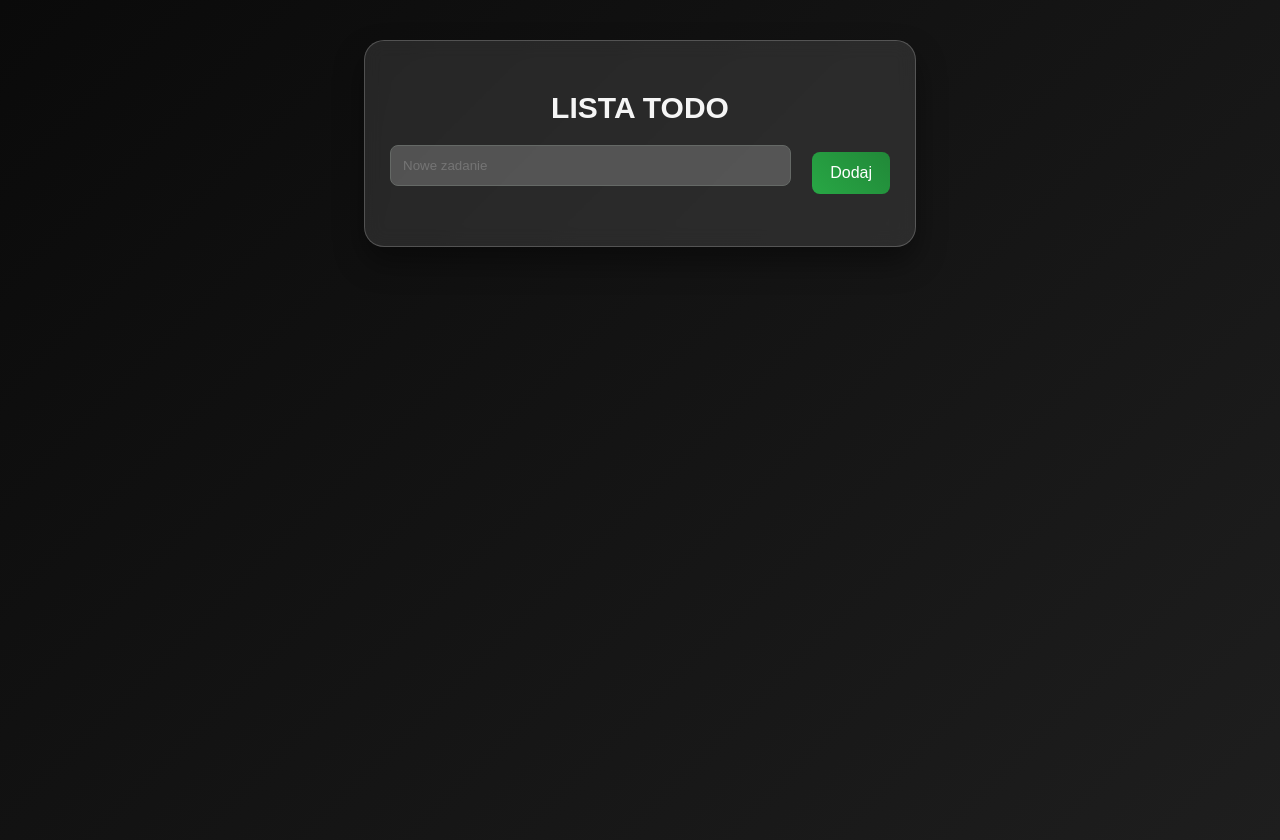
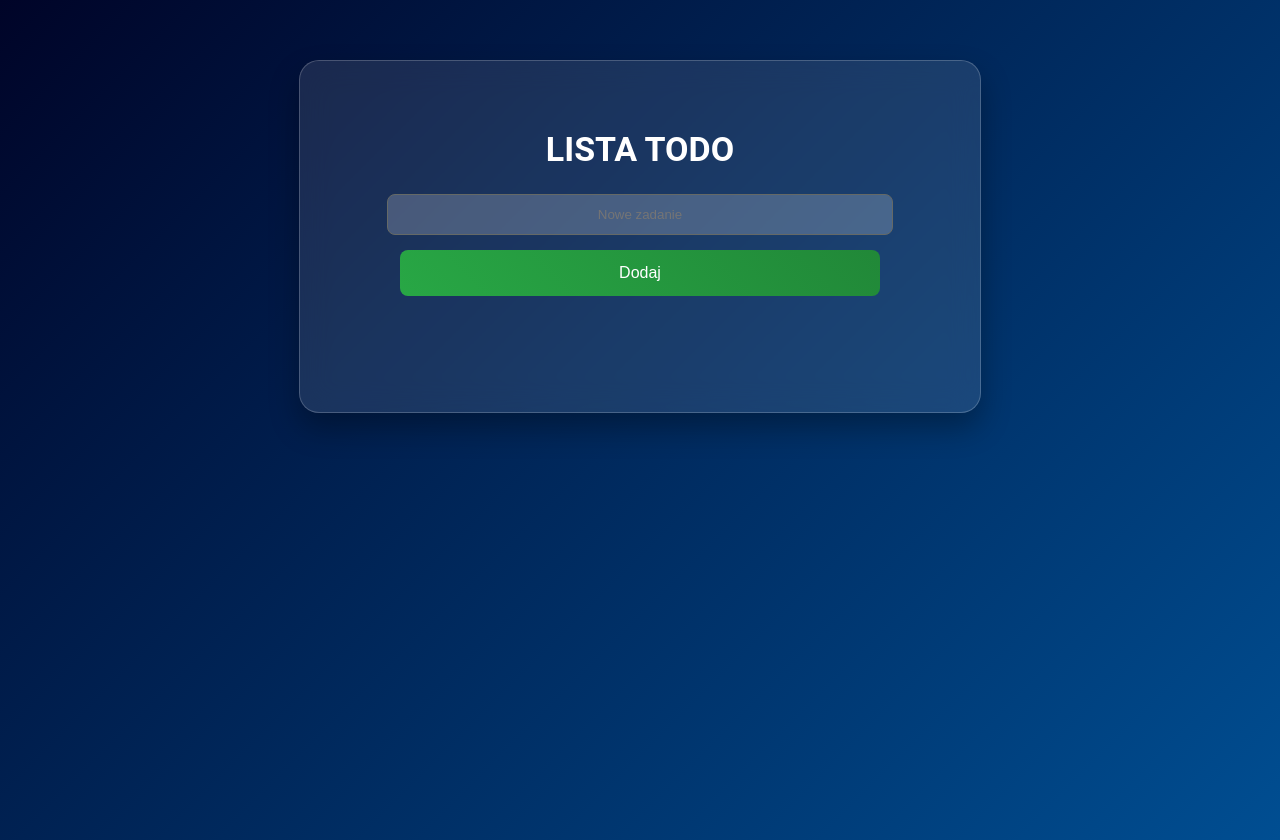
Before and after one commit to pawelborek/TODO-lista, a PHP site: page / in a window 1280 px wide. Run offline with PHP 8.4, Linux system fonts and the light colour scheme; data that the repository does not hold is empty.

Commit message:
Aktualizacja

```diff
--- a/index.php
+++ b/index.php
@@ -9,34 +9,27 @@ if (!$pol) {
     die("Błąd połączenia: " . mysqli_connect_error());
 }
 
-// Dodawanie zadania
 if (isset($_POST['dodaj'])) {
     $zadanie = $_POST['zadanie'];
     $zap1 = mysqli_query($pol, "INSERT INTO zadania (zadanie, czyZrobione) VALUES ('$zadanie', 0);");
 }
 
-// Usuwanie zadania
 elseif (isset($_POST['usun'])) {
     $id = $_POST['id'];
     $zap2 = mysqli_query($pol, "DELETE FROM zadania WHERE id=$id;");
 }
 
-// Zmiana statusu zadania (czy zrobione?)
 elseif (isset($_POST['zmien'])) {
     $id = $_POST['id'];
     $czyZrobione = $_POST['czyZrobione'] ? 0 : 1;
 
-    // Ustawienie daty zakończenia na NULL, jeśli zadanie jest cofnięte
     if ($czyZrobione == 0) {
-        $data_zakonczenia = 'NULL';  // Ustawienie na NULL
+        $data_zakonczenia = 'NULL';
     } else {
-        $data_zakonczenia = "NOW()";  // Ustawienie aktualnej daty
+        $data_zakonczenia = "NOW()";
     }
 
     $query = "UPDATE zadania SET czyZrobione=$czyZrobione, data_zakonczenia=$data_zakonczenia WHERE id=$id";
-
-    // Debugowanie zapytania SQL
-    echo "Zapytanie SQL: " . $query; // Debugowanie zapytania
     $zap3 = mysqli_query($pol, $query);
 
     if (!$zap3) {
@@ -44,14 +37,12 @@ elseif (isset($_POST['zmien'])) {
     }
 }
 
-// Edytowanie zadania
 elseif (isset($_POST['edycja'])) {
     $id = $_POST['id'];
-    $zadanie = $_POST['zadanie']; // Zaktualizowana nazwa zadania
+    $zadanie = $_POST['zadanie'];
     $zap4 = mysqli_query($pol, "UPDATE zadania SET zadanie='$zadanie' WHERE id=$id;");
 }
 
-// Dodawanie komentarza
 if (isset($_POST['dodaj_komentarz'])) {
     $id_zadania = $_POST['id_zadania'];
     $komentarz = $_POST['komentarz'];
@@ -85,14 +76,12 @@ $wynik = mysqli_query($pol, "SELECT * FROM zadania;");
                         <button type="submit" name="zmien" class="toggle-btn">
                             <?= $wiersz['czyZrobione'] ? 'Cofnij' : 'Zrobione' ?>
                         </button>
-                        <!-- Form for editing task -->
                         <button type="button" class="toggle-btn" onclick="edytujZadanie(<?= $wiersz['id'] ?>, '<?= htmlspecialchars($wiersz['zadanie']) ?>')">
                             Edytuj
                         </button>
                         <button type="submit" name="usun" class="delete-btn">Usuń</button>
                     </form>
 
-                    <!-- Komentarze -->
                     <form method="POST" class="comment-form">
                         <input type="hidden" name="id_zadania" value="<?= $wiersz['id'] ?>">
                         <textarea name="komentarz" placeholder="Dodaj komentarz" required></textarea>
@@ -110,7 +99,6 @@ $wynik = mysqli_query($pol, "SELECT * FROM zadania;");
         </ul>
     </div>
 
-    <!-- Modal Edit Task -->
     <div id="editObszar" style="display:none;">
         <div class="modal-content">
             <h3>Edytuj zadanie</h3>
--- a/style.css
+++ b/style.css
@@ -1,7 +1,6 @@
-/* Ciało strony */
 body {
-    font-family: 'Poppins', sans-serif;
-    background: linear-gradient(135deg, #0a0a0a, #1e1e1e); /* Dodano gradient tła */
+    font-family: 'Roboto', sans-serif;
+    background: linear-gradient(135deg, #000428, #004e92);
     display: flex;
     flex-direction: column;
     align-items: center;
@@ -10,94 +9,92 @@ body {
     margin: 0;
     color: white;
     padding: 20px;
-    overflow: hidden; /* Zapobiega przewijaniu strony przy otwartym modalu */
+    overflow: hidden;
 }
 
-/* Kontener */
 .container {
     background: rgba(255, 255, 255, 0.1);
-    padding: 25px;
+    padding: 40px;
     border-radius: 20px;
-    box-shadow: 0px 15px 30px rgba(0, 0, 0, 0.4); /* Cień z większym rozmyciem */
+    box-shadow: 0px 15px 30px rgba(0, 0, 0, 0.3);
     width: 100%;
-    max-width: 500px;
+    max-width: 600px;
     text-align: center;
-    backdrop-filter: blur(10px); /* Lekki blur dla lepszej czytelności */
+    backdrop-filter: blur(15px);
     border: 1px solid rgba(255, 255, 255, 0.2);
-    transition: all 0.3s ease-in-out; /* Animacja zmiany kontenera */
-    margin-top: 20px;
+    margin-top: 40px;
+    display: flex;
+    flex-direction: column;
+    align-items: center;
 }
 
-.container:hover {
-    transform: scale(1.02); /* Powiększenie kontenera przy hover */
+h2 {
+    margin-bottom: 25px;
+    font-size: 34px;
+    font-weight: bold;
+    text-transform: uppercase;
+    color: #ffffff;
 }
 
-/* Nagłówek */
-h2 {
-    margin-bottom: 20px;
-    font-size: 30px; /* Większa czcionka */
-    font-weight: bold;
-    text-transform: uppercase; /* Duże litery dla nagłówka */
-    color: #f5f5f5;
-}
-
-/* Formularz dodawania zadania */
 .task-form {
     display: flex;
-    justify-content: space-between;
+    flex-direction: column;
     align-items: center;
-    margin-bottom: 20px;
+    width: 100%;
+    margin-bottom: 30px;
 }
 
 .task-form input {
-    width: 75%;
+    width: 80%;
     padding: 12px;
     border: 1px solid #656966;
     border-radius: 8px;
     outline: none;
     background: rgba(255, 255, 255, 0.2);
     color: white;
-    margin-bottom: 15px; /* Większy odstęp od przycisku */
+    margin-bottom: 15px;
+    text-align: center;
 }
 
 .task-form button {
-    padding: 12px 18px;
-    background: linear-gradient(45deg, #28a745, #218838); /* Gradient przycisku */
+    width: 80%;
+    padding: 14px 18px;
+    background: linear-gradient(45deg, #28a745, #218838);
     color: white;
     border: none;
     cursor: pointer;
     border-radius: 8px;
     font-size: 16px;
-    transition: background 0.3s ease;
+    transition: background 0.3s ease, transform 0.2s ease;
 }
 
 .task-form button:hover {
     background: linear-gradient(45deg, #218838, #28a745);
+    transform: scale(1.05);
 }
 
-/* Lista zadań */
 .task-list {
     list-style: none;
     padding: 0;
-    margin-top: 20px;
+    margin-top: 30px;
+    width: 100%;
 }
 
-/* Elementy listy zadań */
 .task-list li {
     display: flex;
     justify-content: space-between;
     align-items: center;
-    padding: 12px;
-    background: rgba(255, 255, 255, 0.15);
-    margin: 10px 0;
+    padding: 15px;
+    background: rgba(255, 255, 255, 0.1);
+    margin: 15px 0;
     border-radius: 12px;
     transition: background 0.3s ease, transform 0.3s ease;
     border: 1px solid rgba(255, 255, 255, 0.2);
 }
 
 .task-list li:hover {
-    background: rgba(255, 255, 255, 0.25);
-    transform: translateY(-5px); /* Lekka animacja unoszenia elementu */
+    background: rgba(255, 255, 255, 0.2);
+    transform: translateY(-5px);
 }
 
 .done {
```
Also changed, not shown: other parts of style.css (+28 -30 lines), baza.sql (+7 -0 lines).
